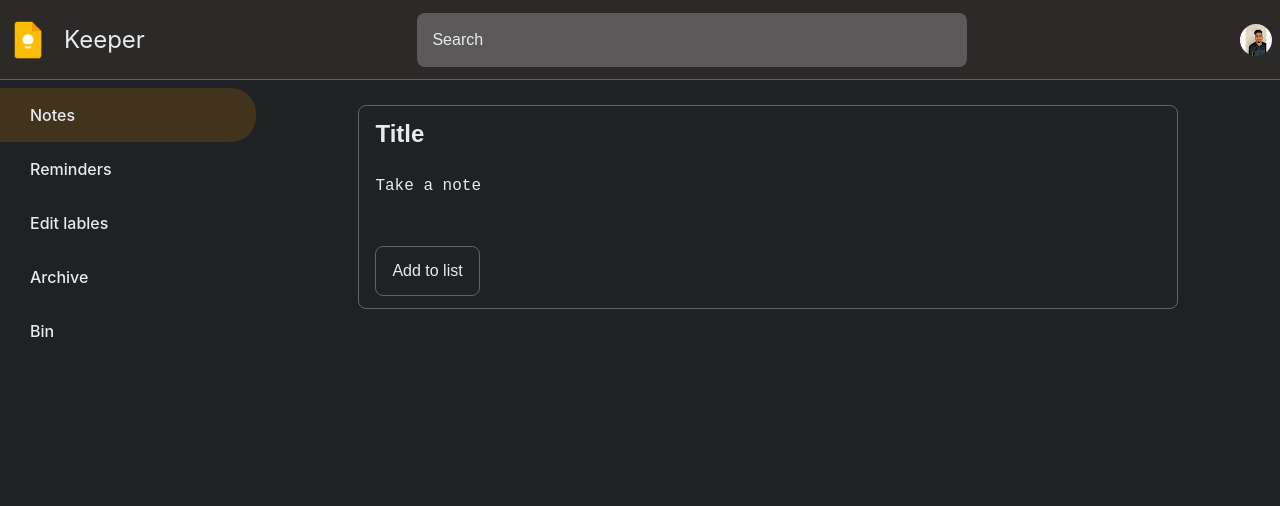
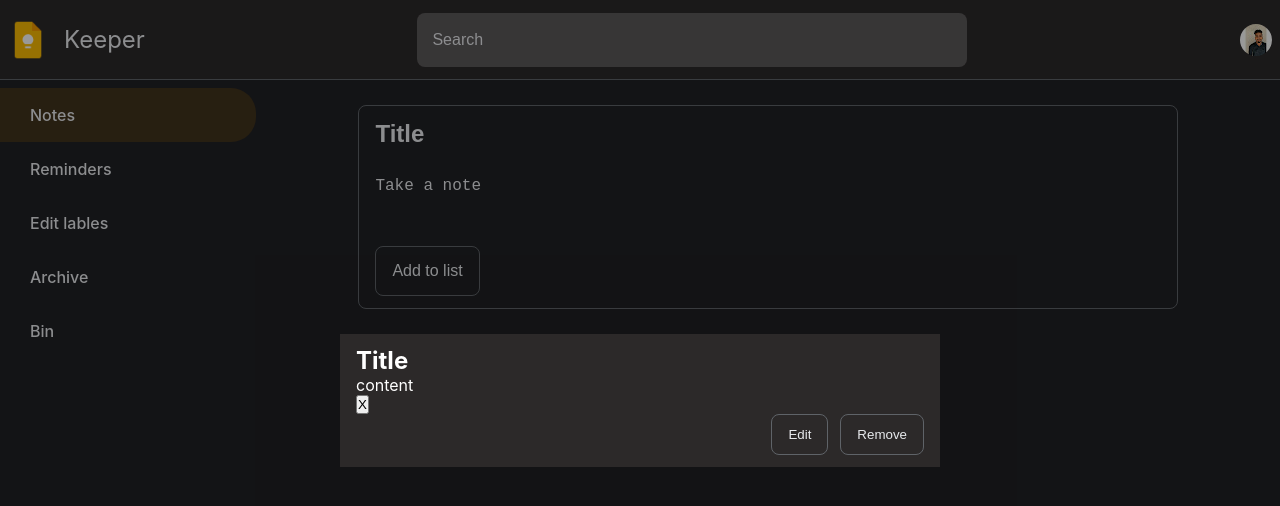
Before and after one commit to Deepak-1373/keeper-app, a React (Create React App) app: page / in a window 1280 px wide. Shown: the top 506 px of the page. Built offline with nearby package versions, Linux system fonts and the light colour scheme.

Commit message:
style: add style for modal buttons

```diff
--- a/src/components/Modal/Modal.css
+++ b/src/components/Modal/Modal.css
@@ -1,7 +1,7 @@
 .modal-background {
   z-index: 2;
-  opacity: 0;
-  visibility: hidden;
+  /* opacity: 0; */
+  /* visibility: hidden; */
   transition: all 0.3s;
   background-color: var(--modal-background-color);
 }
@@ -16,3 +16,20 @@
   color: var(--white-color);
   background-color: var(--navbar-background-color);
 }
+
+.edit-btn {
+  margin-right: 1.2rem;
+  border: 1px solid var(--border-color);
+}
+
+.edit-btn:hover {
+  background-color: var(--background-hover-color);
+}
+
+.remove-btn {
+  border: 1px solid var(--border-color);
+}
+
+.remove-btn:hover {
+  background-color: var(--background-hover-color);
+}
--- a/src/components/Modal/Modal.jsx
+++ b/src/components/Modal/Modal.jsx
@@ -13,9 +13,15 @@ export const Modal = () => {
       <div className="modal-container flex flex-col justify-center items-start px-4 py-3">
         <h3>Title</h3>
         <p>content</p>
-        <button>Edit</button>
-        <button>Remove</button>
         <button onClick={() => setOpenModal(false)}>X</button>
+        <div className="w-full flex justify-end items-center">
+          <button className="edit-btn px-4 py-3 rounded-lg bg-inherit text-white cursor-pointer">
+            Edit
+          </button>
+          <button className="remove-btn px-4 py-3 rounded-lg bg-inherit text-white cursor-pointer">
+            Remove
+          </button>
+        </div>
       </div>
     </div>
   );
--- a/src/components/NotesForm/NotesForm.css
+++ b/src/components/NotesForm/NotesForm.css
@@ -10,17 +10,14 @@
 
 .form-input {
   font-weight: 600;
-  background-color: inherit;
 }
 
 .text-input-area {
   resize: none;
-  background-color: inherit;
 }
 
 .add-btn {
   margin: 1.2rem 1.6rem;
-  background-color: inherit;
   color: var(--primary-color);
   border: 1px solid var(--border-color);
 }
--- a/src/components/NotesForm/NotesForm.jsx
+++ b/src/components/NotesForm/NotesForm.jsx
@@ -13,7 +13,7 @@ export const NotesForm = () => {
       >
         <input
           required
-          className="form-input w-full text-2xl rounded-lg color-white border-none outline-none px-4 py-3"
+          className="form-input w-full text-2xl bg-inherit rounded-lg text-white border-none outline-none px-4 py-3"
           type="text"
           placeholder="Title"
           value={notes.title}
@@ -21,12 +21,12 @@ export const NotesForm = () => {
         />
         <textarea
           required
-          className="text-input-area w-full text-base color-white border-none outline-none text-base px-4 py-3"
+          className="text-input-area w-full text-base bg-inherit text-white border-none outline-none text-base px-4 py-3"
           placeholder="Take a note"
           value={notes.content}
           onChange={(e) => handleChange(e, "content")}
         ></textarea>
-        <button className="add-btn rounded-lg text-base px-4 py-3 cursor-pointer">
+        <button className="add-btn rounded-lg text-base bg-inherit px-4 py-3 cursor-pointer">
           Add to list
         </button>
       </form>
--- a/src/styles/utils.css
+++ b/src/styles/utils.css
@@ -47,6 +47,10 @@
 
 .justify-center {
   justify-content: center;
+}
+
+.justify-end {
+  justify-content: flex-end;
 }
 
 .items-center {
@@ -99,6 +103,16 @@
   outline: none;
 }
 
+/* background */
+.bg-inherit {
+  background-color: inherit;
+}
+
+/* text color */
+.text-white {
+  color: var(--primary-color);
+}
+
 /* padding */
 .p-0 {
   padding: 0.8rem;
@@ -114,11 +128,6 @@
   padding-bottom: 1.2rem;
 }
 
-/* color */
-.color-white {
-  color: var(--primary-color);
-}
-
 /* cursor */
 .cursor-pointer {
   cursor: pointer;
```
